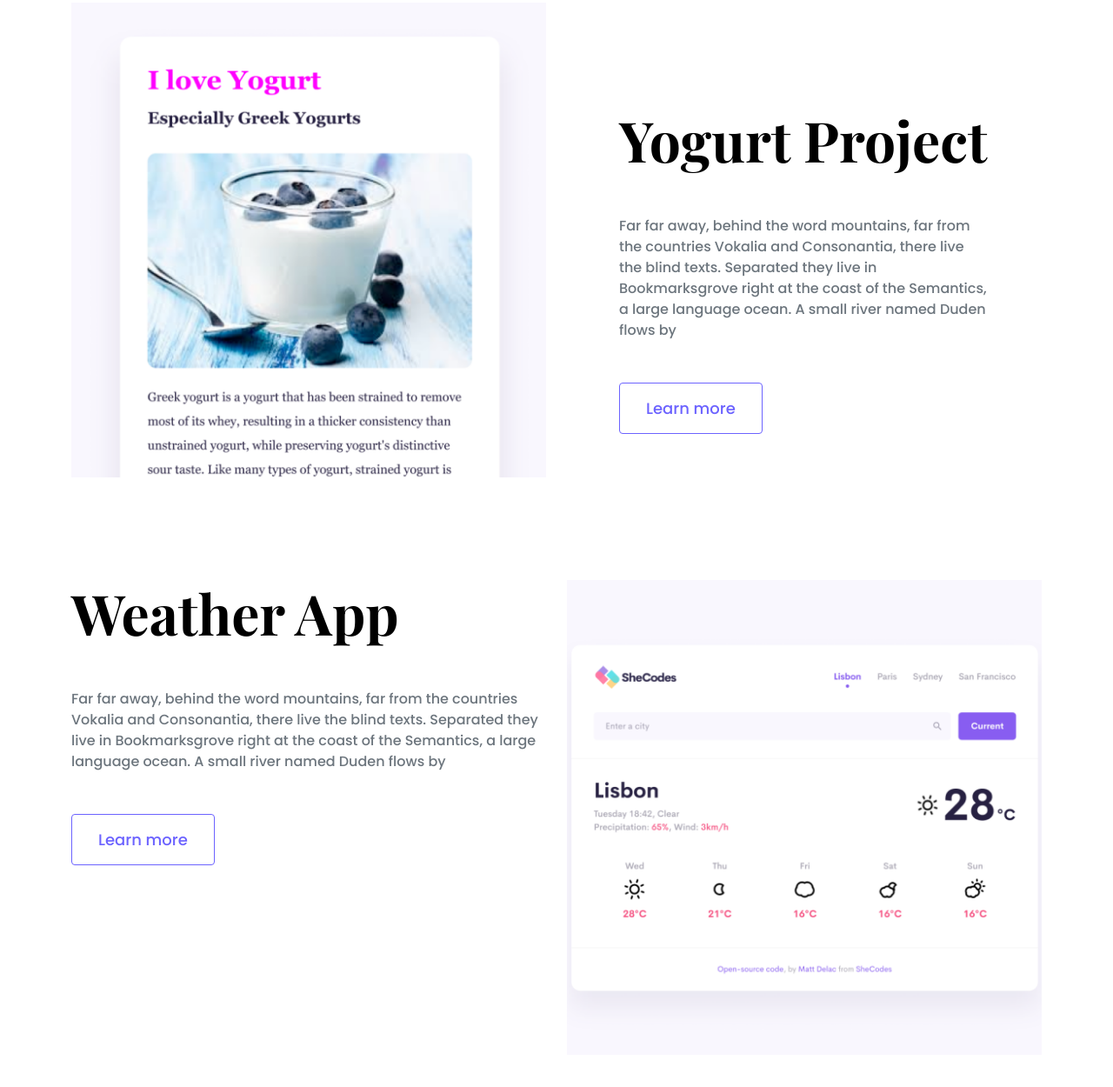
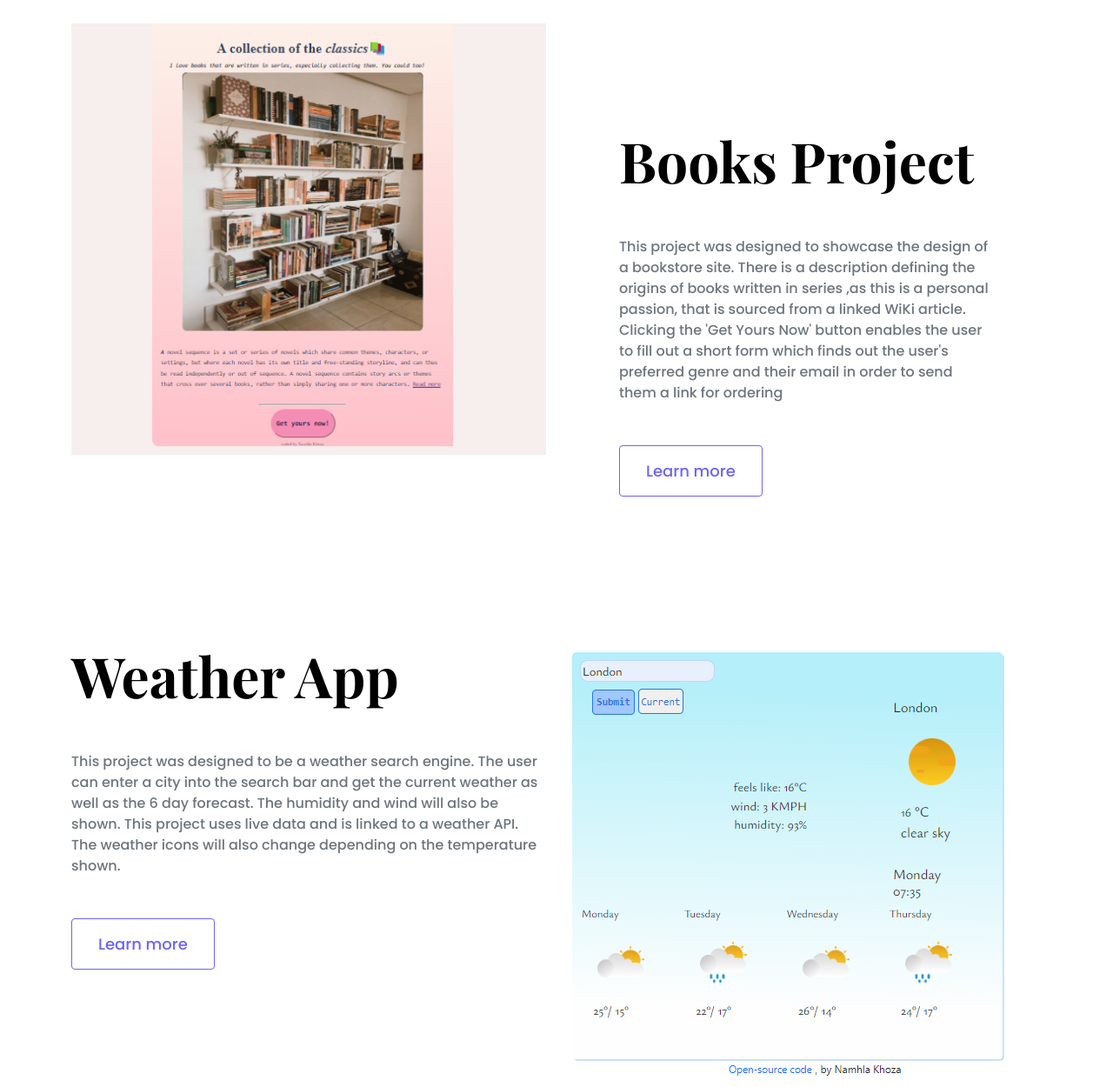
Before and after one commit to NamhlaKhoza/Portfolio-, a plain HTML site: page index.html in a window 1280 px wide. Shown: the part 880-2130 px from the top of the page at 87% size. Drawn offline with nearby package versions, Linux system fonts and the light colour scheme.

Commit message:
updating personal projects

```diff
--- a/index.html
+++ b/index.html
@@ -55,21 +55,20 @@
 <p class="text-center m-5">
     Featured Project which my best projects be choice to show
 </p>
+<br>
 <div class="container">
     <div class="row mb-5">
-        <div class="col d-none d-lg-block">
-            <img src="images/yogurt.png" class="img-fluid" alt="" />
+            <div class="col d-none d-lg-block">
+            <img src="/images/bookstore.png" class="img-fluid" alt="" />
         </div>
         <div class="col">
             <div class="project-description">
-                <h2 class="mb-5">Yogurt Project</h2>
+                <h2 class="mb-5">Books Project</h2>
                 <p class="mb-5 text-muted">
-                    Far far away, behind the word mountains, far from the countries
-                    Vokalia and Consonantia, there live the blind texts. Separated
-                    they live in Bookmarksgrove right at the coast of the Semantics, a
-                    large language ocean. A small river named Duden flows by
+                    This project was designed to showcase the design of a bookstore site. There is a description defining the origins of books written in series ,as this is a personal passion, that is sourced from a linked WiKi
+                    article. Clicking the 'Get Yours Now' button enables the user to fill out a short form which finds out the user's preferred genre and their email in order to send them a link for ordering
                 </p>
-                <a href="" class="btn btn-branding-outline"> Learn more </a>
+                <a href="#" class="btn btn-branding-outline"> Learn more </a>
             </div>
         </div>
     </div>
@@ -78,16 +77,15 @@
             <div class="project-desciption">
                 <h2 class="mb-5">Weather App</h2>
                 <p class="mb-5 text-muted">
-                    Far far away, behind the word mountains, far from the countries
-                    Vokalia and Consonantia, there live the blind texts. Separated
-                    they live in Bookmarksgrove right at the coast of the Semantics, a
-                    large language ocean. A small river named Duden flows by
+                    This project was designed to be a weather search engine. The user can enter a city into the search bar and get the
+                    current weather as well as the 6 day forecast. The humidity and wind will also be shown. This project uses live data and
+                    is linked to a weather API. The weather icons will also change depending on the temperature shown.
                 </p>
-                <a href="" class="btn btn-branding-outline"> Learn more </a>
+                <a href="#" class="btn btn-branding-outline"> Learn more </a>
             </div>
         </div>
         <div class="col d-none d-lg-block">
-            <img src="images/weather.png" class="img-fluid" alt="" />
+            <img src="/images/weatherApp.png" class="img-fluid" alt="" />
         </div>
     </div>
     <div class="row">
```
Also changed, not shown: images/bookshop.png (added), images/bookstore.png (added), images/weatherApp.png (added).
